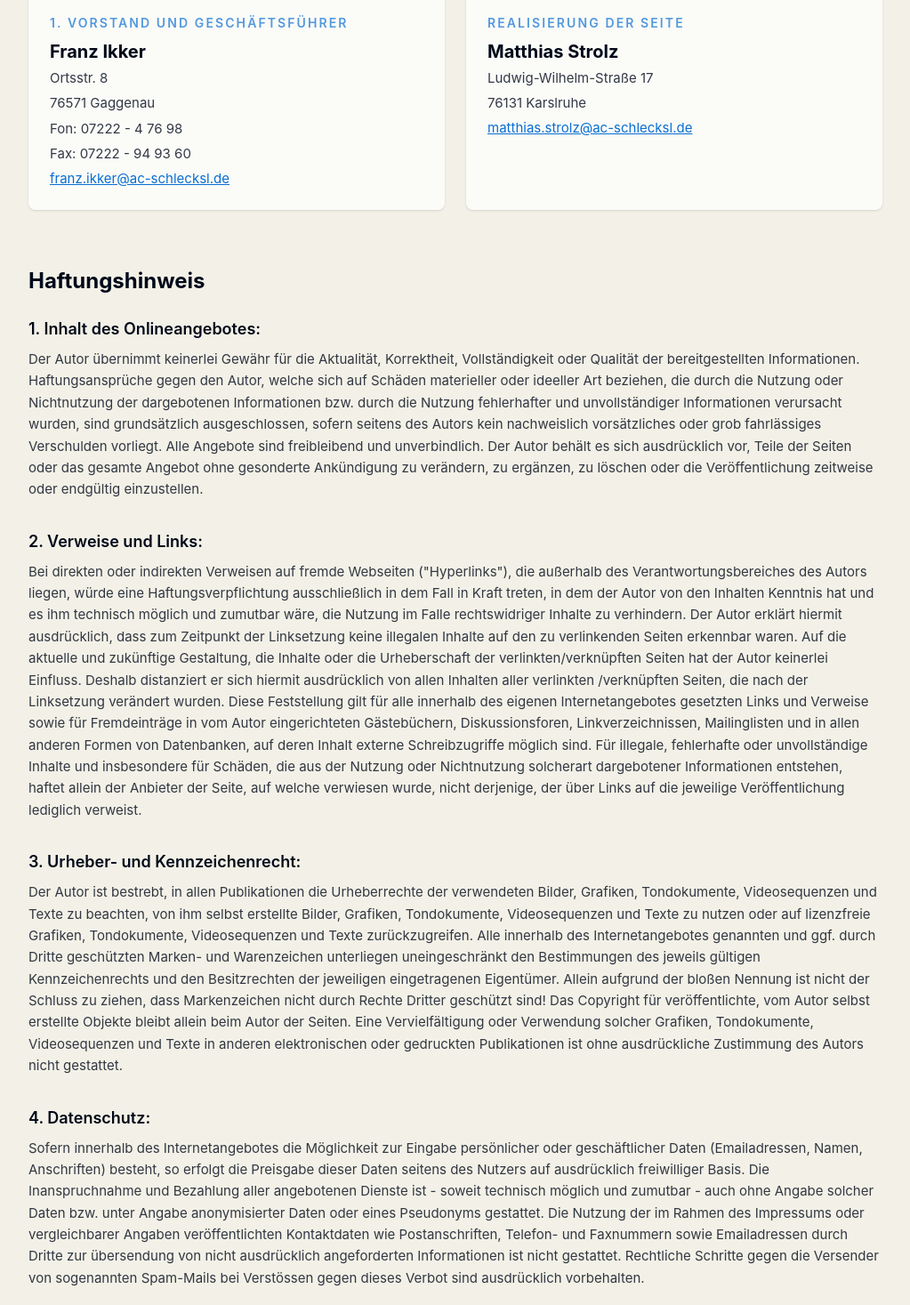
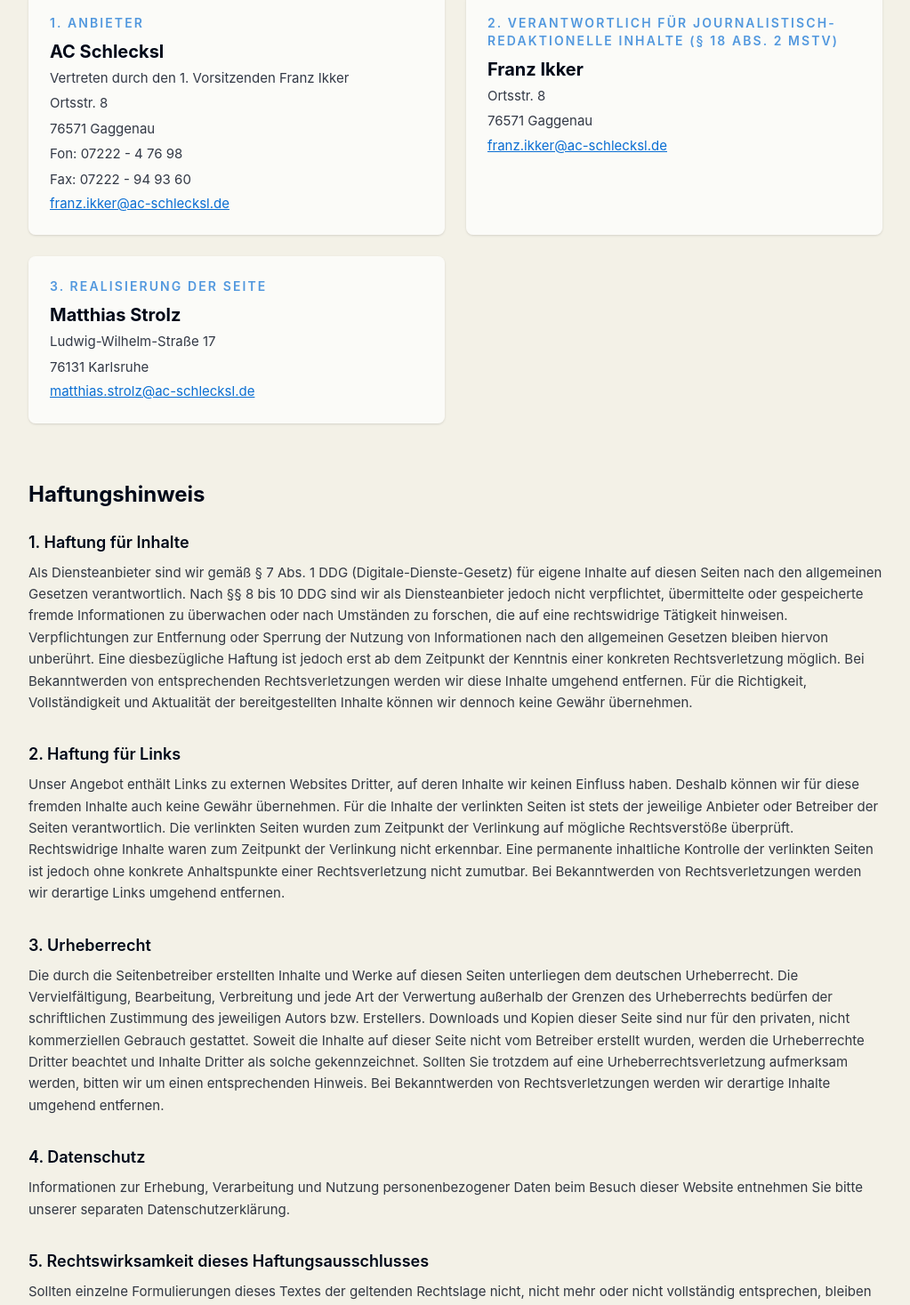
Before and after one commit to Marsetex/ac-schlecksl-website, a Vue app: page /impressum in a window 1280 px wide. Shown: the part 240-1707 px from the top of the page at 89% size, without its empty margins (128-1151 px from the left). Built offline with nearby package versions, Linux system fonts and the light colour scheme.

Commit message:
Reworked texts on PrivacyPolicyPage and ImprintPage

```diff
--- a/src/data/footer.data.ts
+++ b/src/data/footer.data.ts
@@ -6,6 +6,6 @@ export const footerVereinLinks: NavLink[] = [
 ]
 
 export const footerRechtlichesLinks: NavLink[] = [
-  { label: 'Datenschutz', to: '/datenschutz' },
+  { label: 'Datenschutzerklärung', to: '/datenschutz' },
   { label: 'Impressum', to: '/impressum' },
 ]
--- a/src/data/imprint.data.ts
+++ b/src/data/imprint.data.ts
@@ -3,40 +3,47 @@ import type { LiabilitySection } from '@/models/imprint/liability-section.model'
 
 export const contacts: Contact[] = [
   {
-    heading: '1. Vorstand und Geschäftsführer',
-    name: 'Franz Ikker',
+    heading: '1. Anbieter',
+    name: 'AC Schlecksl',
+    representedBy: 'Vertreten durch den 1. Vorsitzenden Franz Ikker',
     addressLines: ['Ortsstr. 8', '76571 Gaggenau'],
     fon: '07222 - 4 76 98',
     fax: '07222 - 94 93 60',
     email: 'franz.ikker@ac-schlecksl.de',
   },
   {
-    heading: 'Realisierung der Seite',
+    heading: '2. Verantwortlich für journalistisch-redaktionelle Inhalte (§ 18 Abs. 2 MStV)',
+    name: 'Franz Ikker',
+    addressLines: ['Ortsstr. 8', '76571 Gaggenau'],
+    email: 'franz.ikker@ac-schlecksl.de',
+  },
+  {
+    heading: '3. Realisierung der Seite',
     name: 'Matthias Strolz',
-    addressLines: ['Ludwig-Wilhelm-Straße 17', '76131 Karslruhe'],
+    addressLines: ['Ludwig-Wilhelm-Straße 17', '76131 Karlsruhe'],
     email: 'matthias.strolz@ac-schlecksl.de',
   },
 ]
 
 export const liabilitySections: LiabilitySection[] = [
   {
-    heading: '1. Inhalt des Onlineangebotes:',
-    text: 'Der Autor übernimmt keinerlei Gewähr für die Aktualität, Korrektheit, Vollständigkeit oder Qualität der bereitgestellten Informationen. Haftungsansprüche gegen den Autor, welche sich auf Schäden materieller oder ideeller Art beziehen, die durch die Nutzung oder Nichtnutzung der dargebotenen Informationen bzw. durch die Nutzung fehlerhafter und unvollständiger Informationen verursacht wurden, sind grundsätzlich ausgeschlossen, sofern seitens des Autors kein nachweislich vorsätzliches oder grob fahrlässiges Verschulden vorliegt. Alle Angebote sind freibleibend und unverbindlich. Der Autor behält es sich ausdrücklich vor, Teile der Seiten oder das gesamte Angebot ohne gesonderte Ankündigung zu verändern, zu ergänzen, zu löschen oder die Veröffentlichung zeitweise oder endgültig einzustellen.',
+    heading: '1. Haftung für Inhalte',
+    text: 'Als Diensteanbieter sind wir gemäß § 7 Abs. 1 DDG (Digitale-Dienste-Gesetz) für eigene Inhalte auf diesen Seiten nach den allgemeinen Gesetzen verantwortlich. Nach §§ 8 bis 10 DDG sind wir als Diensteanbieter jedoch nicht verpflichtet, übermittelte oder gespeicherte fremde Informationen zu überwachen oder nach Umständen zu forschen, die auf eine rechtswidrige Tätigkeit hinweisen. Verpflichtungen zur Entfernung oder Sperrung der Nutzung von Informationen nach den allgemeinen Gesetzen bleiben hiervon unberührt. Eine diesbezügliche Haftung ist jedoch erst ab dem Zeitpunkt der Kenntnis einer konkreten Rechtsverletzung möglich. Bei Bekanntwerden von entsprechenden Rechtsverletzungen werden wir diese Inhalte umgehend entfernen. Für die Richtigkeit, Vollständigkeit und Aktualität der bereitgestellten Inhalte können wir dennoch keine Gewähr übernehmen.',
   },
   {
-    heading: '2. Verweise und Links:',
-    text: 'Bei direkten oder indirekten Verweisen auf fremde Webseiten ("Hyperlinks"), die außerhalb des Verantwortungsbereiches des Autors liegen, würde eine Haftungsverpflichtung ausschließlich in dem Fall in Kraft treten, in dem der Autor von den Inhalten Kenntnis hat und es ihm technisch möglich und zumutbar wäre, die Nutzung im Falle rechtswidriger Inhalte zu verhindern. Der Autor erklärt hiermit ausdrücklich, dass zum Zeitpunkt der Linksetzung keine illegalen Inhalte auf den zu verlinkenden Seiten erkennbar waren. Auf die aktuelle und zukünftige Gestaltung, die Inhalte oder die Urheberschaft der verlinkten/verknüpften Seiten hat der Autor keinerlei Einfluss. Deshalb distanziert er sich hiermit ausdrücklich von allen Inhalten aller verlinkten /verknüpften Seiten, die nach der Linksetzung verändert wurden. Diese Feststellung gilt für alle innerhalb des eigenen Internetangebotes gesetzten Links und Verweise sowie für Fremdeinträge in vom Autor eingerichteten Gästebüchern, Diskussionsforen, Linkverzeichnissen, Mailinglisten und in allen anderen Formen von Datenbanken, auf deren Inhalt externe Schreibzugriffe möglich sind. Für illegale, fehlerhafte oder unvollständige Inhalte und insbesondere für Schäden, die aus der Nutzung oder Nichtnutzung solcherart dargebotener Informationen entstehen, haftet allein der Anbieter der Seite, auf welche verwiesen wurde, nicht derjenige, der über Links auf die jeweilige Veröffentlichung lediglich verweist.',
+    heading: '2. Haftung für Links',
+    text: 'Unser Angebot enthält Links zu externen Websites Dritter, auf deren Inhalte wir keinen Einfluss haben. Deshalb können wir für diese fremden Inhalte auch keine Gewähr übernehmen. Für die Inhalte der verlinkten Seiten ist stets der jeweilige Anbieter oder Betreiber der Seiten verantwortlich. Die verlinkten Seiten wurden zum Zeitpunkt der Verlinkung auf mögliche Rechtsverstöße überprüft. Rechtswidrige Inhalte waren zum Zeitpunkt der Verlinkung nicht erkennbar. Eine permanente inhaltliche Kontrolle der verlinkten Seiten ist jedoch ohne konkrete Anhaltspunkte einer Rechtsverletzung nicht zumutbar. Bei Bekanntwerden von Rechtsverletzungen werden wir derartige Links umgehend entfernen.',
   },
   {
-    heading: '3. Urheber- und Kennzeichenrecht:',
-    text: 'Der Autor ist bestrebt, in allen Publikationen die Urheberrechte der verwendeten Bilder, Grafiken, Tondokumente, Videosequenzen und Texte zu beachten, von ihm selbst erstellte Bilder, Grafiken, Tondokumente, Videosequenzen und Texte zu nutzen oder auf lizenzfreie Grafiken, Tondokumente, Videosequenzen und Texte zurückzugreifen. Alle innerhalb des Internetangebotes genannten und ggf. durch Dritte geschützten Marken- und Warenzeichen unterliegen uneingeschränkt den Bestimmungen des jeweils gültigen Kennzeichenrechts und den Besitzrechten der jeweiligen eingetragenen Eigentümer. Allein aufgrund der bloßen Nennung ist nicht der Schluss zu ziehen, dass Markenzeichen nicht durch Rechte Dritter geschützt sind! Das Copyright für veröffentlichte, vom Autor selbst erstellte Objekte bleibt allein beim Autor der Seiten. Eine Vervielfältigung oder Verwendung solcher Grafiken, Tondokumente, Videosequenzen und Texte in anderen elektronischen oder gedruckten Publikationen ist ohne ausdrückliche Zustimmung des Autors nicht gestattet.',
+    heading: '3. Urheberrecht',
+    text: 'Die durch die Seitenbetreiber erstellten Inhalte und Werke auf diesen Seiten unterliegen dem deutschen Urheberrecht. Die Vervielfältigung, Bearbeitung, Verbreitung und jede Art der Verwertung außerhalb der Grenzen des Urheberrechts bedürfen der schriftlichen Zustimmung des jeweiligen Autors bzw. Erstellers. Downloads und Kopien dieser Seite sind nur für den privaten, nicht kommerziellen Gebrauch gestattet. Soweit die Inhalte auf dieser Seite nicht vom Betreiber erstellt wurden, werden die Urheberrechte Dritter beachtet und Inhalte Dritter als solche gekennzeichnet. Sollten Sie trotzdem auf eine Urheberrechtsverletzung aufmerksam werden, bitten wir um einen entsprechenden Hinweis. Bei Bekanntwerden von Rechtsverletzungen werden wir derartige Inhalte umgehend entfernen.',
   },
   {
-    heading: '4. Datenschutz:',
-    text: 'Sofern innerhalb des Internetangebotes die Möglichkeit zur Eingabe persönlicher oder geschäftlicher Daten (Emailadressen, Namen, Anschriften) besteht, so erfolgt die Preisgabe dieser Daten seitens des Nutzers auf ausdrücklich freiwilliger Basis. Die Inanspruchnahme und Bezahlung aller angebotenen Dienste ist - soweit technisch möglich und zumutbar - auch ohne Angabe solcher Daten bzw. unter Angabe anonymisierter Daten oder eines Pseudonyms gestattet. Die Nutzung der im Rahmen des Impressums oder vergleichbarer Angaben veröffentlichten Kontaktdaten wie Postanschriften, Telefon- und Faxnummern sowie Emailadressen durch Dritte zur übersendung von nicht ausdrücklich angeforderten Informationen ist nicht gestattet. Rechtliche Schritte gegen die Versender von sogenannten Spam-Mails bei Verstössen gegen dieses Verbot sind ausdrücklich vorbehalten.',
+    heading: '4. Datenschutz',
+    text: 'Informationen zur Erhebung, Verarbeitung und Nutzung personenbezogener Daten beim Besuch dieser Website entnehmen Sie bitte unserer separaten Datenschutzerklärung.',
   },
   {
-    heading: '5. Rechtswirksamkeit dieses Haftungsausschlusses:',
-    text: 'Dieser Haftungsausschluss ist als Teil des Internetangebotes zu betrachten, von dem aus auf diese Seite verwiesen wurde. Sofern Teile oder einzelne Formulierungen dieses Textes der geltenden Rechtslage nicht, nicht mehr oder nicht vollständig entsprechen sollten, bleiben die übrigen Teile des Dokumentes in ihrem Inhalt und ihrer Gültigkeit davon unberührt.',
+    heading: '5. Rechtswirksamkeit dieses Haftungsausschlusses',
+    text: 'Sollten einzelne Formulierungen dieses Textes der geltenden Rechtslage nicht, nicht mehr oder nicht vollständig entsprechen, bleiben die übrigen Teile dieses Dokuments in ihrem Inhalt und ihrer Gültigkeit davon unberührt.',
   },
 ]
--- a/src/pages/ImprintPage.vue
+++ b/src/pages/ImprintPage.vue
@@ -19,6 +19,9 @@ import { contacts, liabilitySections } from '@/data/imprint.data'
           {{ contact.heading }}
         </p>
         <h2 class="text-rich-black mt-2 text-xl font-bold">{{ contact.name }}</h2>
+        <p v-if="contact.representedBy" class="text-rich-black/80 mt-1 text-[15px] leading-relaxed">
+          {{ contact.representedBy }}
+        </p>
         <p
           v-for="line in contact.addressLines"
           :key="line"
--- a/src/pages/PrivacyPage.vue
+++ b/src/pages/PrivacyPolicyPage.vue
@@ -1,12 +1,12 @@
 <script lang="ts" setup>
 import DefaultPageLayout from '@/components/layout/DefaultPageLayout.vue'
-import { responsibleParty, privacySections } from '@/data/privacy.data'
+import { responsibleParty, privacySections } from '@/data/privacy-policy.data'
 </script>
 
 <template>
   <DefaultPageLayout>
     <header class="mb-12">
-      <h1 class="text-rich-black text-3xl font-bold sm:text-4xl">Datenschutz</h1>
+      <h1 class="text-rich-black text-3xl font-bold sm:text-4xl">Datenschutzerklärung</h1>
     </header>
 
     <article class="rounded-lg bg-white/70 p-6 shadow-sm">
--- a/src/router/index.ts
+++ b/src/router/index.ts
@@ -11,7 +11,7 @@ import MembershipPage from '@/pages/MembershipPage.vue'
 import NewsPage from '@/pages/NewsPage.vue'
 import NotFoundPage from '@/pages/NotFoundPage.vue'
 import PhotosPage from '@/pages/PhotosPage.vue'
-import PrivacyPage from '@/pages/PrivacyPage.vue'
+import PrivacyPolicyPage from '@/pages/PrivacyPolicyPage.vue'
 import TeamPage from '@/pages/TeamPage.vue'
 import TrainingPage from '@/pages/TrainingPage.vue'
 
@@ -30,7 +30,7 @@ const router = createRouter({
     { path: '/termine', name: 'termine', component: EventsPage },
     { path: '/galerie', name: 'galerie', component: GalleryPage },
     { path: '/fotos/:id', name: 'fotos-eintrag', component: PhotosPage },
-    { path: '/datenschutz', name: 'datenschutz', component: PrivacyPage },
+    { path: '/datenschutz', name: 'datenschutz', component: PrivacyPolicyPage },
     { path: '/impressum', name: 'impressum', component: ImprintPage },
     { path: '/:pathMatch(.*)*', name: 'not-found', component: NotFoundPage },
   ],
```
Also changed, not shown: src/data/privacy-policy.data.ts (renamed from src/data/privacy.data.ts, +21 -7 lines), .claude/CLAUDE.md.
